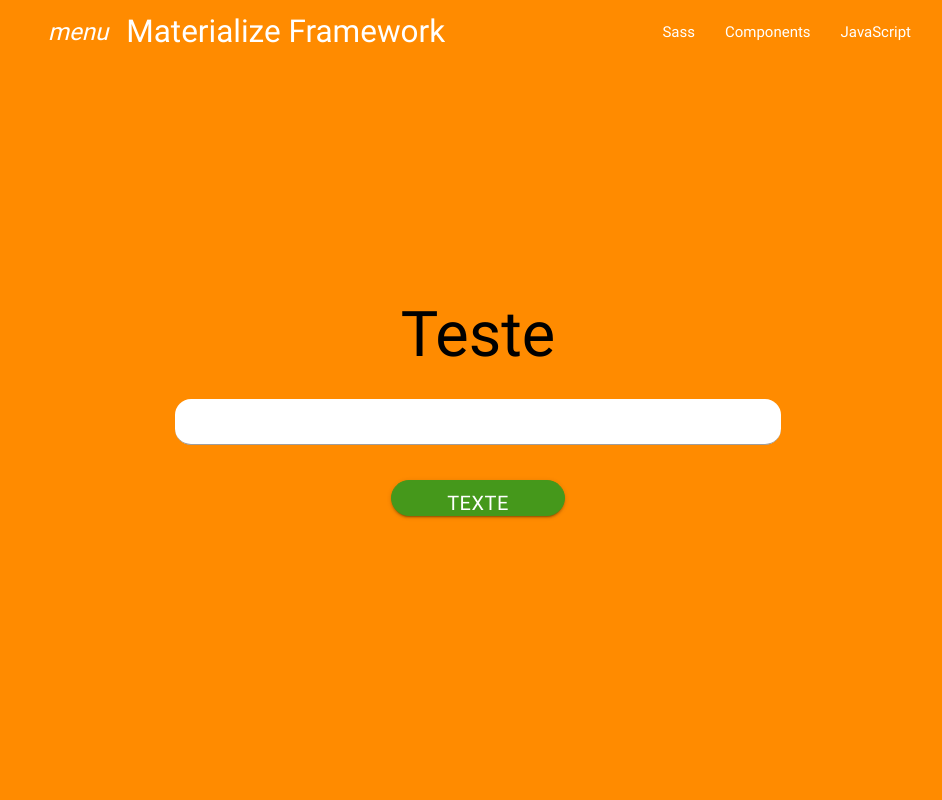
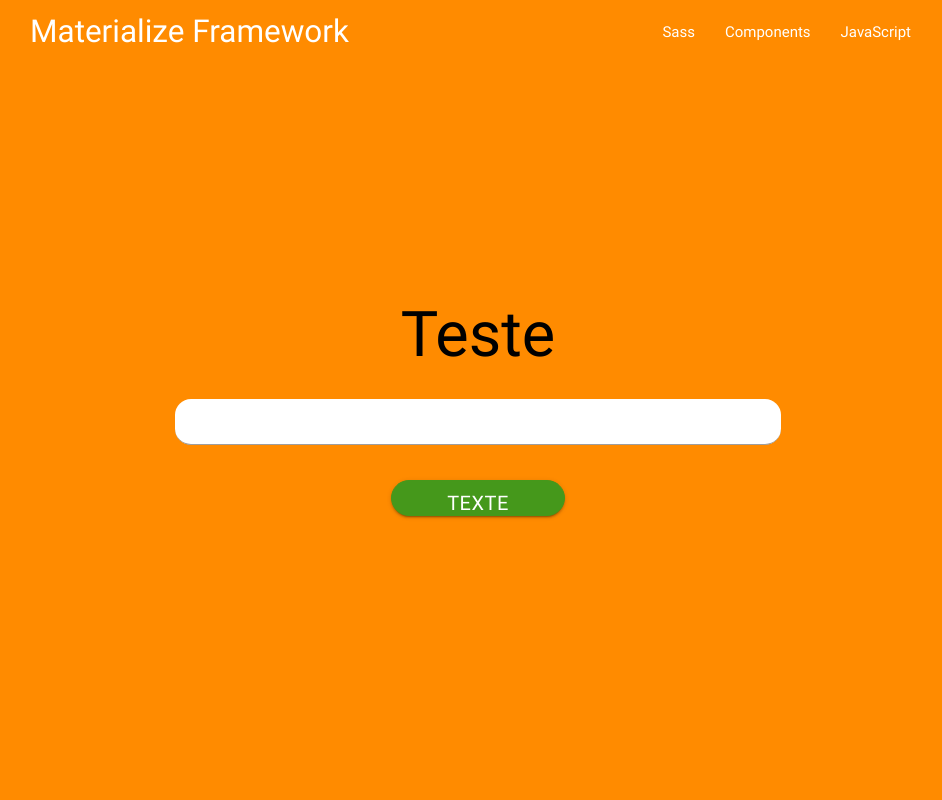
Before and after one commit to DiegoDigo/WebToChegando, a website: page index.html in a window 1280 px wide. Shown: the top 800 px of the page, without its empty margins (162-1104 px from the left). Drawn offline with nearby package versions, Linux system fonts and the light colour scheme.

Commit message:
ajuste layout

```diff
--- a/index.html
+++ b/index.html
@@ -15,8 +15,8 @@
                         <div class="nav-wrapper">
                                 <div class="row">
                                   <div class="col s12">
-                                    <a href="#" data-activates="mobile-demo" class="button-collapse show-on-large"><i class="material-icons">menu</i></a>
-                                    <a href="https://codepen.io/collection/nbBqgY/" class="brand-logo" target="_blank">Materialize Framework</a>
+                                    <!--<a href="#" data-activates="mobile-demo" class="button-collapse show-on-large"><i class="material-icons">menu</i></a>-->
+                                    <a class="brand-logo">Materialize Framework</a>
                                     <ul class="right hide-on-med-and-down">
                                       <li><a href="https://codepen.io/collection/nbBqgY/" target="_blank">Sass</a></li>
                                       <li><a href="https://codepen.io/collection/nbBqgY/" target="_blank">Components</a></li>
```
